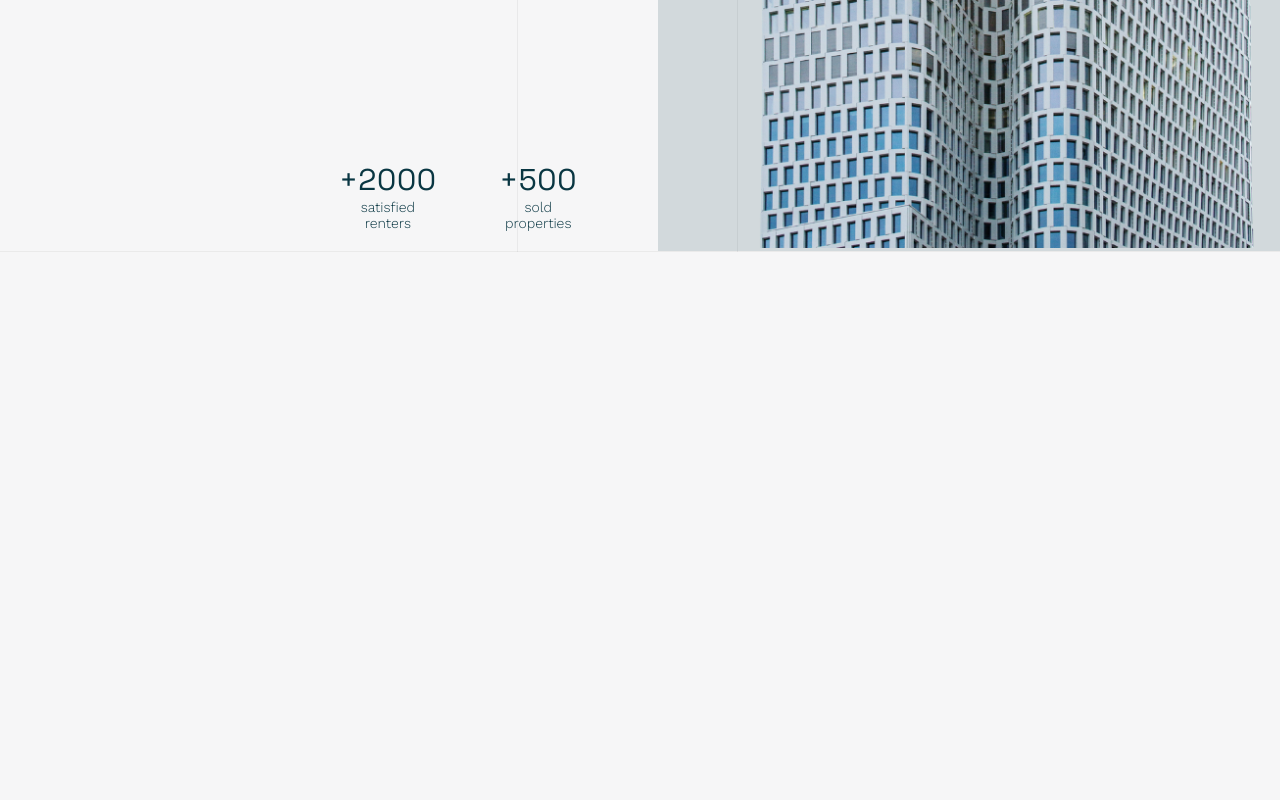
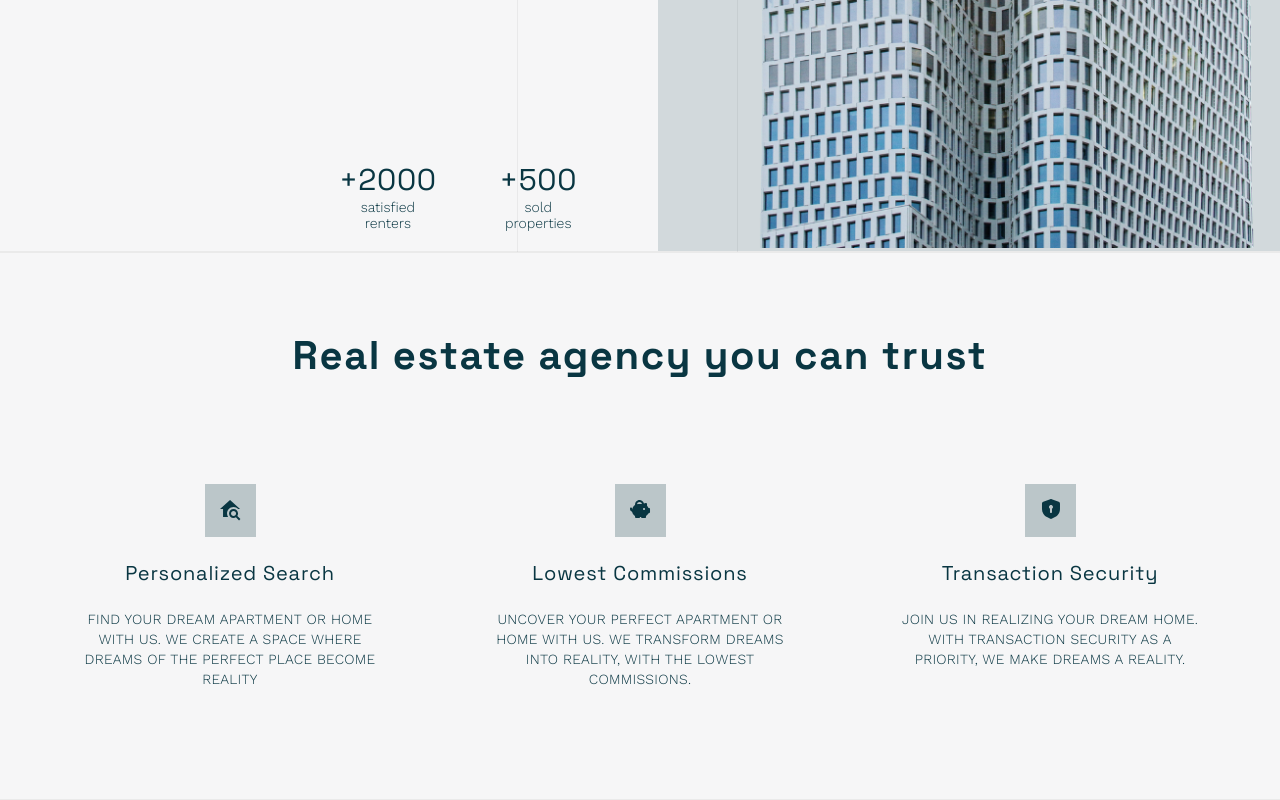
Before and after one commit to OlaHeklaDesign/meastate, a React (Create React App) app: page / in a window 1280 px wide. Shown: the part 459-1259 px from the top of the page. Before the commit the page ends 800 px from the top, so only its background shows below. Built offline with nearby package versions, Linux system fonts and the light colour scheme.

Commit message:
Offert component added

```diff
--- /dev/null
+++ b/src/Components/Offert/Offert.css
@@ -0,0 +1,53 @@
+.offert {
+  padding: 70px 0 110px 0;
+  border-bottom: 1px solid rgba(0, 0, 0, 0.05);
+  border-top: 1px solid rgba(0, 0, 0, 0.05);
+}
+
+.offert h2 {
+  text-align: center;
+  font-family: "Space Grotesk";
+  font-size: 40px;
+  font-weight: 700;
+  line-height: 66px;
+  letter-spacing: 1.6px;
+  margin-bottom: 95px;
+}
+
+.offert-container {
+  display: flex;
+  justify-content: space-between;
+  max-width: 1120px;
+  margin: 0 auto;
+}
+
+.offert-box {
+  display: flex;
+  flex-direction: column;
+  align-items: center;
+}
+
+.offert-box-image-container {
+  background: #BBC6C9;
+  padding: 13px;
+  margin-bottom: 21px;
+}
+
+.offert-box h4 {
+  text-align: center;
+  font-family: "Space Grotesk";
+  font-size: 20px;
+  font-weight: 400;
+  line-height: 30px;
+  letter-spacing: 0.8px;
+  margin-bottom: 21px;
+}
+
+.offert-box p {
+  text-align: center;
+  font-size: 14px;
+  line-height: 20px;
+  text-transform: uppercase;
+  letter-spacing: 0.28px;
+  max-width: 300px;
+}
--- /dev/null
+++ b/src/Components/Offert/Offert.jsx
@@ -0,0 +1,39 @@
+import React from 'react';
+import './Offert.css';
+import search_icon from '../Assets/search.svg';
+import pig_icon from '../Assets/pig.svg';
+import safe_icon from '../Assets/safe.svg';
+
+
+const Offert = () => {
+  return (
+  <section class="offert">
+    <h2>Real estate agency you can trust</h2>
+    <div class="offert-container">
+      <div class="offert-box">
+        <div class="offert-box-image-container">
+          <img src={search_icon} alt="search" />
+        </div>
+        <h4>Personalized Search</h4>
+        <p>Find your dream apartment or home with us. We create a space where dreams of the perfect place become reality</p>
+      </div>
+      <div class="offert-box">
+        <div class="offert-box-image-container">
+          <img src={pig_icon} alt="search" />
+        </div>
+        <h4>Lowest Commissions</h4>
+        <p>Uncover your perfect apartment or home with us. We transform dreams into reality, with the lowest commissions.</p>
+      </div>
+      <div class="offert-box">
+        <div class="offert-box-image-container">
+          <img src={safe_icon} alt="search" />
+        </div>
+        <h4>Transaction Security</h4>
+        <p>Join us in realizing your dream home. With transaction security as a priority, we make dreams a reality.</p>
+      </div>
+    </div>
+  </section>
+  )
+}
+
+export default Offert
--- a/src/Pages/HomePage.jsx
+++ b/src/Pages/HomePage.jsx
@@ -1,10 +1,12 @@
 import React from 'react';
 import Hero from '../Components/Hero/Hero';
+import Offert from '../Components/Offert/Offert';
 
 const HomePage = () => {
   return (
     <div className='homepage'>
       <Hero />
+      <Offert />
     </div>
   )
 }
```
